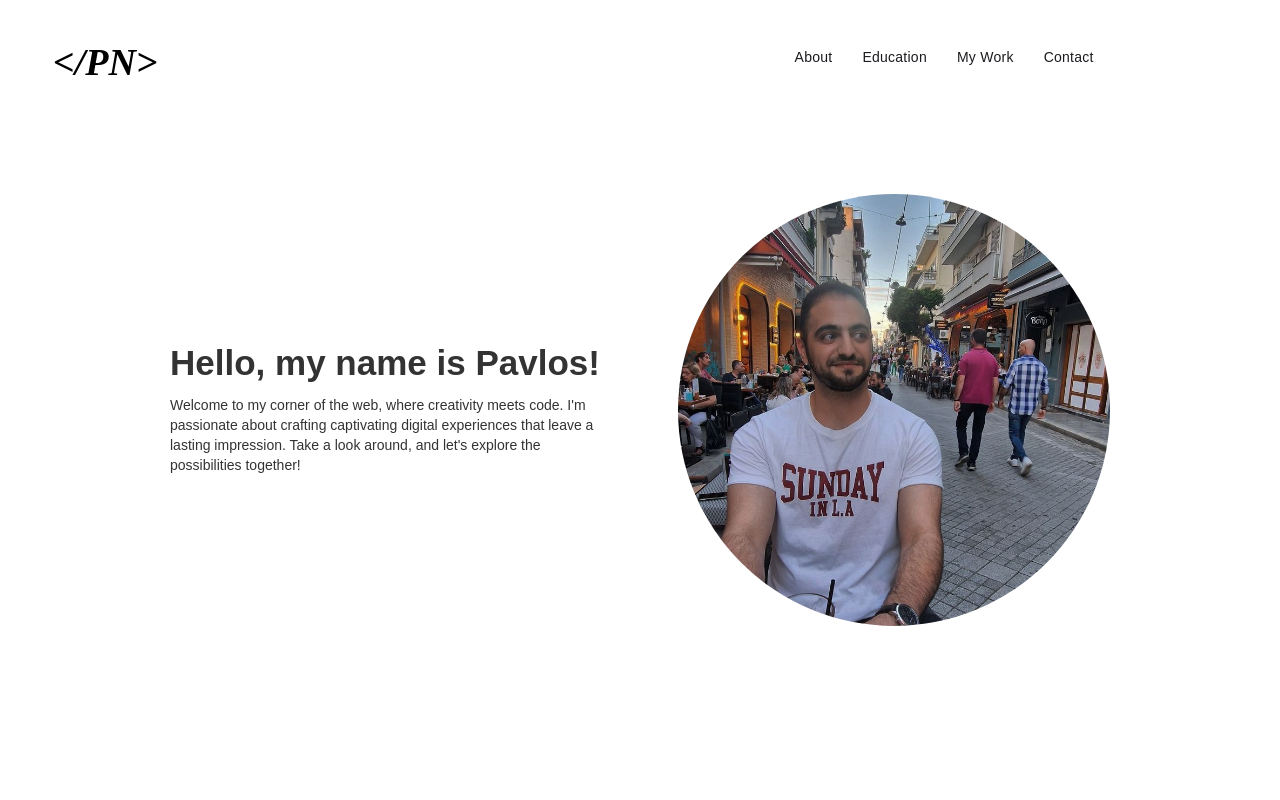
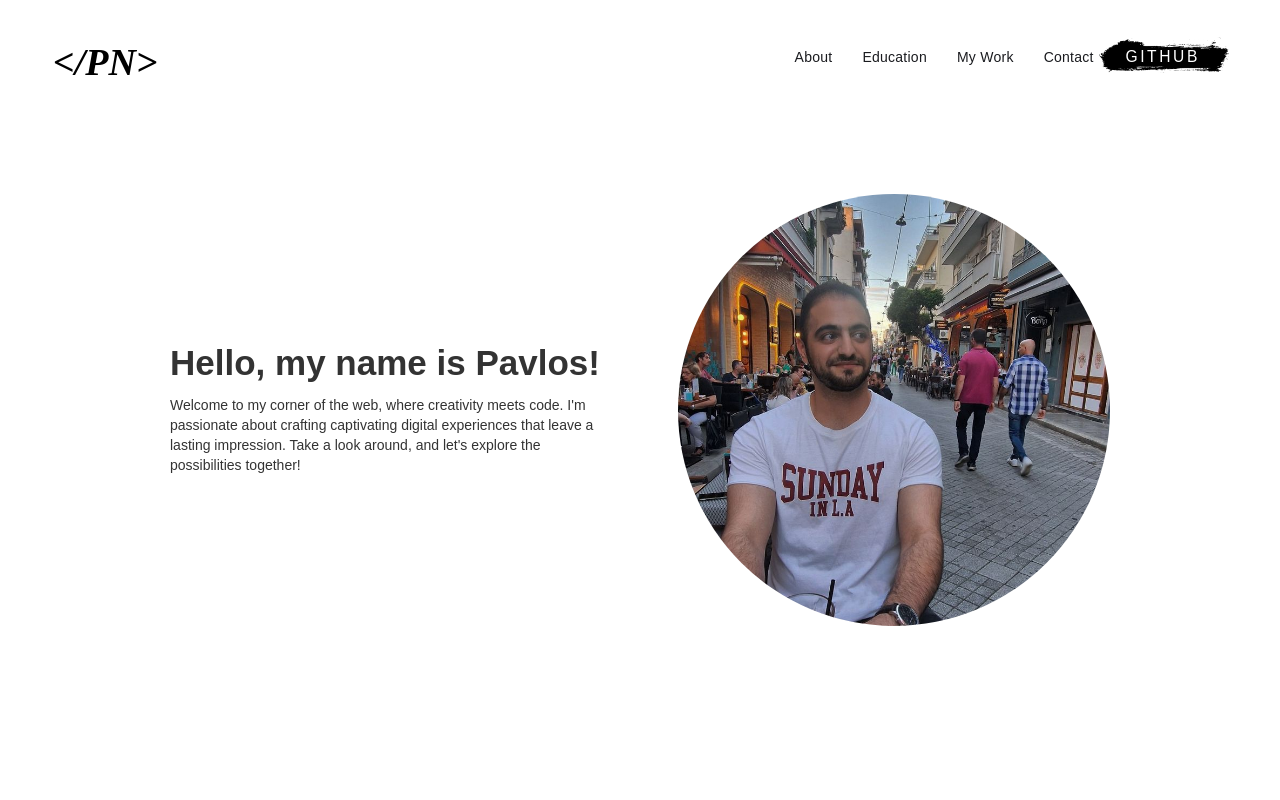
Before and after one commit to pavlos-nikou/myPortfolio, a plain HTML site: page index.html in a window 1280 px wide. Shown: the top 800 px of the page. Drawn offline with nearby package versions, Linux system fonts and the light colour scheme; a script that the page names is missing.

Commit message:
Update style.css

```diff
--- a/css/style.css
+++ b/css/style.css
@@ -1,7 +1,7 @@
 #github-button {
   text-align: center;
   background: none;
-  background-image: url("./images/smudge-button.png");
+  background-image: url("../images/smudge-button.png");
   background-size: contain;
   background-repeat: no-repeat;
   background-position: center center;
```
